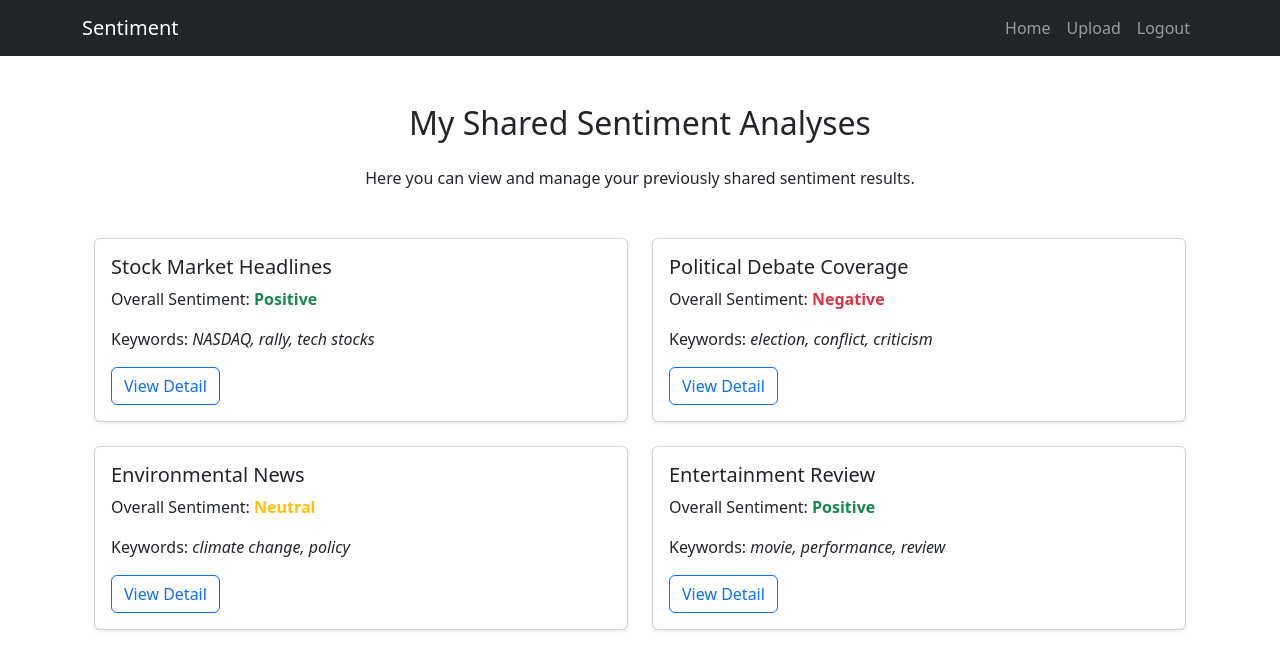
After one commit to XiuwenYin/news-sentiment-analysis, a Flask app: page /share in a window 1280 px wide. The commit adds this page. Shown: the top 670 px of the page. Run offline with Flask 3, Linux system fonts and the light colour scheme; the visitor is signed in with stand-in values (Sample User, id 1).

Commit message:
Add share.html template and update routes.py to handle sharing functionality

```diff
--- a/app/routes.py
+++ b/app/routes.py
@@ -1,7 +1,7 @@
 from flask_login import current_user, login_user, logout_user, login_required
 import sqlalchemy as sa
 
-from app.models import User
+from app.models import User, Post, db
 from flask import render_template, flash, redirect, url_for, request
 
 from app import app, db
@@ -60,18 +60,24 @@ def register():
     return render_template("register.html", title="Register", form=form)
 
 
-# upload页面
 @app.route("/upload", methods=["GET", "POST"])
 @login_required
 def upload():
     if request.method == "POST":
         news_content = request.form["news_content"]
+        sentiment_result = "Positive"  # 占位
 
-        # 占位用
-        sentiment_result = f"result of sentiment: positive"
+        # 保存到Post并提交
+        post = Post(body=news_content, author=current_user)
+        db.session.add(post)
+        db.session.commit()
 
-        return render_template(
-            "visualize.html", content=news_content, result=sentiment_result
-        )
+        return render_template("visualize.html", content=news_content, result=sentiment_result)
 
     return render_template("upload.html", title="Upload News")
+
+
+@app.route("/share")
+@login_required
+def share():
+    return render_template("share.html")
--- a/app/templates/homepage.html
+++ b/app/templates/homepage.html
@@ -52,7 +52,8 @@
                     </li>
                     <!-- Other Pages -->
                     <li class="nav-item">
-                        <a class="nav-link" href="#">My Share</a>
+                        <!-- <a class="nav-link" href="#">My Share</a> -->
+                        <a class="nav-link" href="{{ url_for('share') }}">My Share</a>
                     </li>
                     <li class="nav-item">
                         <a class="nav-link" href="{{ url_for('login') }}">Login</a>
--- /dev/null
+++ b/app/templates/share.html
@@ -0,0 +1,60 @@
+{% extends "base.html" %}
+
+{% block title %}My Share{% endblock %}
+
+{% block content %}
+<div class="container mt-5">
+    <h2 class="text-center mb-4">My Shared Sentiment Analyses</h2>
+    <p class="text-center mb-5">Here you can view and manage your previously shared sentiment results.</p>
+
+    <div class="row row-cols-1 row-cols-md-2 g-4">
+        <!-- 示例卡片1 -->
+        <div class="col">
+            <div class="card h-100 shadow-sm">
+                <div class="card-body">
+                    <h5 class="card-title">Stock Market Headlines</h5>
+                    <p class="card-text">Overall Sentiment: <strong class="text-success">Positive</strong></p>
+                    <p class="card-text">Keywords: <em>NASDAQ, rally, tech stocks</em></p>
+                    <a href="#" class="btn btn-outline-primary">View Detail</a>
+                </div>
+            </div>
+        </div>
+
+        <!-- 示例卡片2 -->
+        <div class="col">
+            <div class="card h-100 shadow-sm">
+                <div class="card-body">
+                    <h5 class="card-title">Political Debate Coverage</h5>
+                    <p class="card-text">Overall Sentiment: <strong class="text-danger">Negative</strong></p>
+                    <p class="card-text">Keywords: <em>election, conflict, criticism</em></p>
+                    <a href="#" class="btn btn-outline-primary">View Detail</a>
+                </div>
+            </div>
+        </div>
+
+        <!-- 示例卡片3 -->
+        <div class="col">
+            <div class="card h-100 shadow-sm">
+                <div class="card-body">
+                    <h5 class="card-title">Environmental News</h5>
+                    <p class="card-text">Overall Sentiment: <strong class="text-warning">Neutral</strong></p>
+                    <p class="card-text">Keywords: <em>climate change, policy</em></p>
+                    <a href="#" class="btn btn-outline-primary">View Detail</a>
+                </div>
+            </div>
+        </div>
+
+        <!-- 示例卡片4 -->
+        <div class="col">
+            <div class="card h-100 shadow-sm">
+                <div class="card-body">
+                    <h5 class="card-title">Entertainment Review</h5>
+                    <p class="card-text">Overall Sentiment: <strong class="text-success">Positive</strong></p>
+                    <p class="card-text">Keywords: <em>movie, performance, review</em></p>
+                    <a href="#" class="btn btn-outline-primary">View Detail</a>
+                </div>
+            </div>
+        </div>
+    </div>
+</div>
+{% endblock %}
```
Also changed, not shown: app.db, 1 other file.
